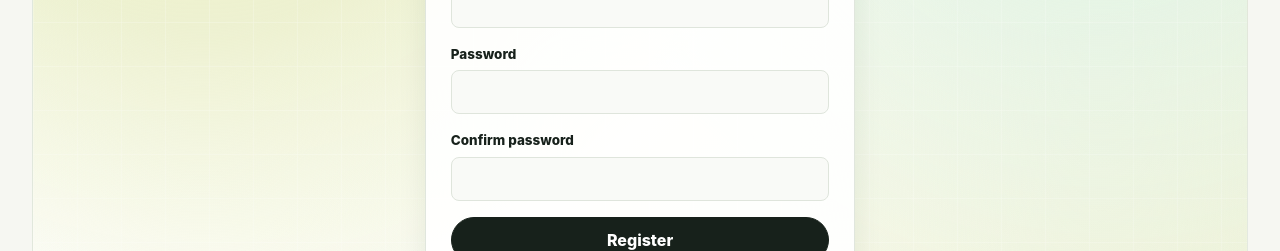
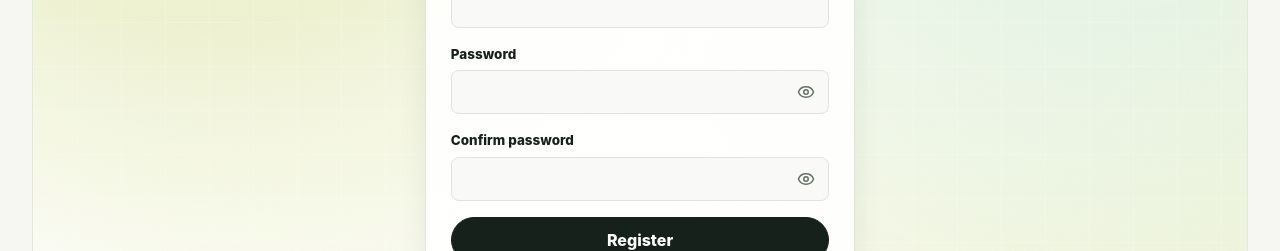
Before and after one commit to AGIP003/finance-tracker, a React (Vite) app in the folder tracker-frontend/: page /register in a window 1280 px wide. Shown: the part 407-658 px from the top of the page. Built offline with nearby package versions, Linux system fonts and the light colour scheme.

Commit message:
feat: Added show password feature for login and sign in pages

```diff
--- a/tracker-frontend/src/App.css
+++ b/tracker-frontend/src/App.css
@@ -265,6 +265,44 @@ body {
   padding: 0 0.9rem;
   transition: border-color 0.2s, box-shadow 0.2s, background-color 0.2s;
   width: 100%;
+}
+
+.password-input-wrap {
+  position: relative;
+}
+
+.password-input-wrap input {
+  padding-right: 3rem;
+}
+
+.password-toggle {
+  align-items: center;
+  background: transparent;
+  border: 0;
+  border-radius: 8px;
+  color: var(--text-muted);
+  cursor: pointer;
+  display: inline-flex;
+  height: 36px;
+  justify-content: center;
+  padding: 0;
+  position: absolute;
+  right: 0.35rem;
+  top: 50%;
+  transform: translateY(-50%);
+  transition: background-color 0.2s, color 0.2s;
+  width: 36px;
+}
+
+.password-toggle:hover,
+.password-toggle:focus-visible {
+  background: #eef0dc;
+  color: var(--text-main);
+}
+
+.password-toggle:disabled {
+  cursor: not-allowed;
+  opacity: 0.55;
 }
 
 .auth-form input:focus {
--- a/tracker-frontend/src/components/auth/LoginForm.jsx
+++ b/tracker-frontend/src/components/auth/LoginForm.jsx
@@ -4,6 +4,7 @@ import api from '../../services/api'
 import { useNavigate, useLocation } from "react-router-dom";
 import { useEffect } from "react";
 import { Link } from 'react-router-dom';
+import { Eye, EyeOff } from 'lucide-react';
 //useState is a react hook that lets you add a state variable to your component
 // inshort useState gives a component memory
 //useEffect gives a component the ability to do sth after it appears on screen. runs after  component renders
@@ -25,6 +26,7 @@ function LoginForm() {
     const [loading, setLoading] = useState(false);
     const [errorMessage, setErrorMessage] = useState('');
     const [successMessage, setSuccessMessage] = useState('');
+    const [showPassword, setShowPassword] = useState(false);
 
     function handleChange(e) {
         const { name, value } = e.target;
@@ -108,15 +110,26 @@ function LoginForm() {
 
                 <div className="form-field">
                     <label htmlFor="login-password">Password</label>
+                    <div className="password-input-wrap">
                         <input
                             id="login-password"
-                        type="password"
+                            type={showPassword ? 'text' : 'password'}
                             name="password"
                             placeholder="Enter your password"
                             value={formData.password}
                             onChange={handleChange}
                             disabled={loading}
                         />
+                        <button
+                            aria-label={showPassword ? 'Hide password' : 'Show password'}
+                            className="password-toggle"
+                            type="button"
+                            onClick={() => setShowPassword((current) => !current)}
+                            disabled={loading}
+                        >
+                            {showPassword ? <EyeOff size={18} /> : <Eye size={18} />}
+                        </button>
+                    </div>
                 </div>
 
                 <div className="auth-row">
--- a/tracker-frontend/src/components/auth/Register.jsx
+++ b/tracker-frontend/src/components/auth/Register.jsx
@@ -1,6 +1,7 @@
 import { useState } from 'react';
 import { useForm } from 'react-hook-form';
 import { useNavigate, Link } from 'react-router-dom';
+import { Eye, EyeOff } from 'lucide-react';
 import api from '../../services/api';
 import { saveToken } from '../../utils/auth';
 
@@ -8,6 +9,8 @@ function Register() {
   const { register, handleSubmit, formState: { errors, isSubmitting }, watch, setError } = useForm();
   const navigate = useNavigate();
   const [serverError, setServerError] = useState('');
+  const [showPassword, setShowPassword] = useState(false);
+  const [showConfirmPassword, setShowConfirmPassword] = useState(false);
 
   const password = watch('password');
 
@@ -76,9 +79,10 @@ function Register() {
 
         <div className="form-field">
           <label htmlFor="register-password">Password</label>
+          <div className="password-input-wrap">
             <input
               id="register-password"
-            type="password"
+              type={showPassword ? 'text' : 'password'}
               {...register('password', {
                 required: 'Password is required',
                 minLength: {
@@ -87,19 +91,40 @@ function Register() {
                 },
               })}
             />
+            <button
+              aria-label={showPassword ? 'Hide password' : 'Show password'}
+              className="password-toggle"
+              type="button"
+              onClick={() => setShowPassword((current) => !current)}
+              disabled={isSubmitting}
+            >
+              {showPassword ? <EyeOff size={18} /> : <Eye size={18} />}
+            </button>
+          </div>
           {errors.password && <span className="error">{errors.password.message}</span>}
         </div>
 
         <div className="form-field">
           <label htmlFor="register-confirm-password">Confirm password</label>
+          <div className="password-input-wrap">
             <input
               id="register-confirm-password"
-            type="password"
+              type={showConfirmPassword ? 'text' : 'password'}
               {...register('confirmPassword', {
                 required: 'Please confirm your password',
                 validate: value => value === password || 'Passwords do not match',
               })}
             />
+            <button
+              aria-label={showConfirmPassword ? 'Hide confirm password' : 'Show confirm password'}
+              className="password-toggle"
+              type="button"
+              onClick={() => setShowConfirmPassword((current) => !current)}
+              disabled={isSubmitting}
+            >
+              {showConfirmPassword ? <EyeOff size={18} /> : <Eye size={18} />}
+            </button>
+          </div>
           {errors.confirmPassword && <span className="error">{errors.confirmPassword.message}</span>}
         </div>
 
--- a/tracker-frontend/vite.config.js
+++ b/tracker-frontend/vite.config.js
@@ -7,9 +7,27 @@ export default defineConfig({
   plugins: [
     react(),
     visualizer({
-      open: true,
+      open: false,
       filename: 'dist/stats.html',
       gzipSize: true,
     })
   ],
-})
+  test: {
+    environment: 'jsdom',
+    globals: true,
+    setupFiles: './src/test/setup.js',
+  },
+  rollupOptions: {
+      output: {
+        // Splitting vendor code into separate chunk
+        // React, ReactDOM, React Router stay in 'vendor' chunk
+        // App code stays in 'index' chunk
+        // Result: users who revisit don't re-download React (it's cached)
+        manualChunks: {
+          vendor: ['react', 'react-dom', 'react-router-dom'],
+          charts: ['recharts'],
+        }
+      }
+    }
+  }
+)
```
Lines whose indentation alone changed are shown as unchanged.
